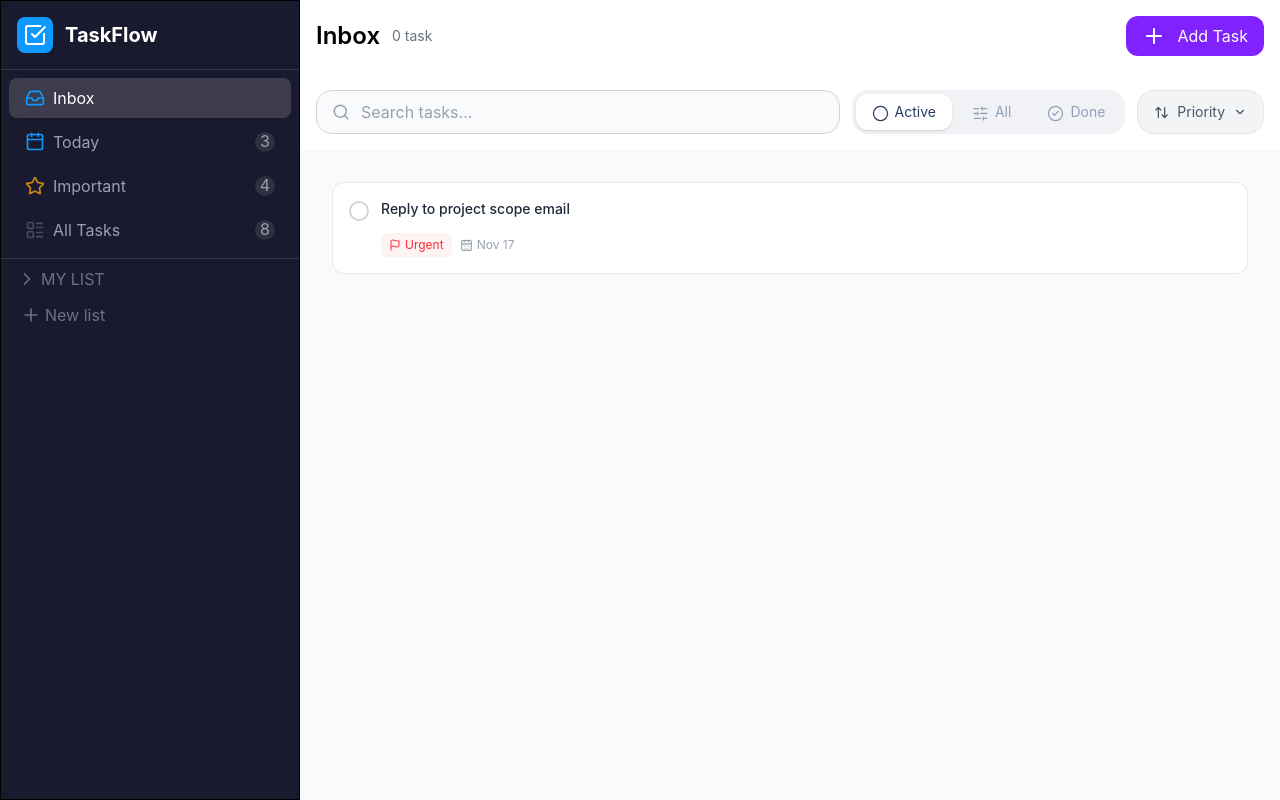
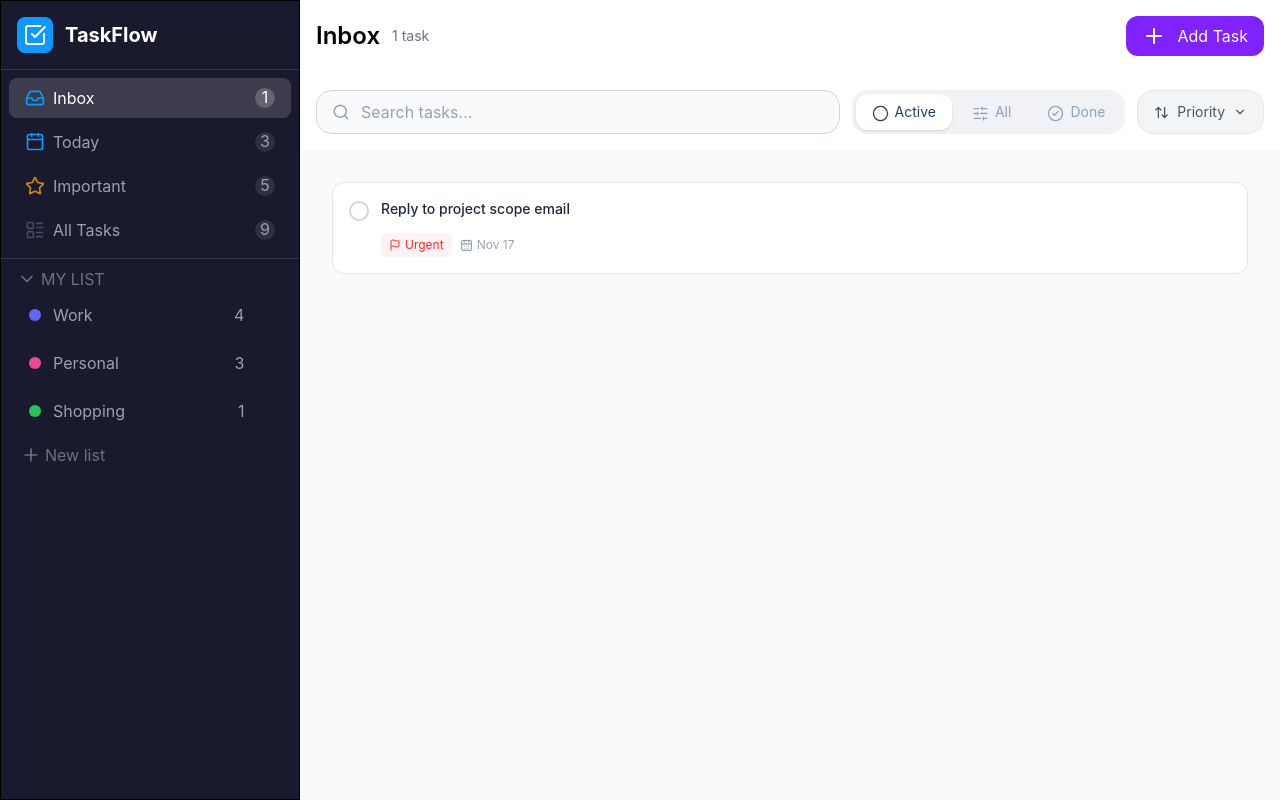
Before and after one commit to ekenekizi/task-flow, a Next.js app: page / in a window 1280 px wide. Built offline with nearby package versions, Linux system fonts and the light colour scheme.

Commit message:
feat: toggle task and subtask completion and show live counts

```diff
--- a/components/layout/SideBar.tsx
+++ b/components/layout/SideBar.tsx
@@ -5,6 +5,8 @@ import { ChevronRight, Plus, X } from "lucide-react";
 import { colors, navItems } from "@/config/navigation";
 import NavItem from "../ui/sidebar/NavItem";
 import { useState } from "react";
+import { countActiveTasks } from "@/lib/task-views";
+import { useTaskStore } from "@/stores/task-store";
 
 import { usePathname, useRouter } from "next/navigation";
 import ListForm from "../ui/sidebar/ListForm";
@@ -27,8 +29,9 @@ export default function SideBar({
   canDeleteList,
   onDeleteList,
 }: SideBarProps) {
-  const [isListOpen, setIsListOpen] = useState(false);
+  const [isListOpen, setIsListOpen] = useState(true);
   const [showListMenu, setShowListMenu] = useState(false);
+  const tasks = useTaskStore((state) => state.tasks);
 
   function toggleListMenu() {
     setShowListMenu(!showListMenu);
@@ -83,7 +86,7 @@ export default function SideBar({
               <NavItem
                 label={item.label}
                 href={item.href}
-                count={item.count}
+                count={countActiveTasks(tasks, item.view)}
                 icon={item.icon}
                 iconColor={item.iconColor}
                 isActive={pathname === item.href}
@@ -116,7 +119,7 @@ export default function SideBar({
                   label={item.label}
                   colorTag={item.colorTag}
                   href={item.href}
-                  count={item.count}
+                  count={countActiveTasks(tasks, { listId: item.id })}
                   isActive={pathname === item.href}
                   onClick={onClose}
                   id={item.id}
--- a/components/tasks/TaskCard.tsx
+++ b/components/tasks/TaskCard.tsx
@@ -8,7 +8,7 @@ import {
   Flag,
   Tag,
 } from "lucide-react";
-
+import { useTaskStore } from "@/stores/task-store";
 import type { Task } from "@/types/task";
 
 interface TaskCardProps {
@@ -42,7 +42,8 @@ const priorityConfig = {
 
 export default function TaskCard({ task, listName, listColor }: TaskCardProps) {
   const [expanded, setExpanded] = useState(false);
-
+  const toggleTask = useTaskStore((state) => state.toggleTask);
+  const toggleSubtask = useTaskStore((state) => state.toggleSubtask);
   const priority = priorityConfig[task.priority];
 
   const completedSubtasks = task.subtasks.filter(
@@ -54,15 +55,16 @@ export default function TaskCard({ task, listName, listColor }: TaskCardProps) {
   return (
     <article className="rounded-xl border border-gray-200 bg-white p-4 transition-colors hover:border-violet-200">
       {/* Task heading */}
-      <div className="flex items-start gap-3">
-        {/* Completion indicator - visual only for now */}
-        <span
-          aria-hidden="true"
-          className={`mt-0.5 size-5 shrink-0 rounded-full border-2 ${
-            task.completed
-              ? "border-violet-600 bg-violet-600"
-              : "border-gray-300"
-          }`}
+      <div className="flex items-start gap-3 ">
+        <button
+          type="button"
+          aria-label={`Complete task ${task.title}`}
+          aria-pressed={task.completed}
+          onClick={() => toggleTask(task.id)}
+          className={`mt-0.5 size-5 shrink-0 rounded-full border-2 hover:border-violet-500 duration-300
+    focus-visible:outline-2 focus-visible:outline-offset-2 focus-visible:outline-violet-600 ${
+      task.completed ? "border-violet-600 bg-violet-600" : "border-gray-300"
+    }`}
         />
 
         {/* Task content */}
@@ -144,12 +146,15 @@ export default function TaskCard({ task, listName, listColor }: TaskCardProps) {
         <div className="ml-9 mt-4 space-y-3 border-l-2 border-gray-100 pl-4">
           {task.subtasks.map((subtask) => (
             <div key={subtask.id} className="flex items-center gap-2">
-              <span
-                className={`size-3.5 shrink-0 rounded border ${
-                  subtask.completed
-                    ? "border-violet-600 bg-violet-600"
-                    : "border-gray-300"
-                }`}
+              <button
+                type="button"
+                aria-label={`Complete subtask ${subtask.title}`}
+                aria-pressed={subtask.completed}
+                onClick={() => toggleSubtask(task.id, subtask.id)}
+                className={`size-3.5 shrink-0 rounded border
+    focus-visible:outline-2 focus-visible:outline-offset-2 focus-visible:outline-violet-600 ${
+      subtask.completed ? "border-violet-600 bg-violet-600" : "border-gray-300"
+    }`}
               />
 
               <span
--- a/components/tasks/TaskView.tsx
+++ b/components/tasks/TaskView.tsx
@@ -1,32 +1,8 @@
 "use client";
 
-import { today as mockToday } from "@/data/task";
 import { useTaskStore } from "@/stores/task-store";
-import type { Task } from "@/types/task";
 import TaskList from "./TaskList";
-
-type View = "inbox" | "today" | "important" | "all" | { listId: string };
-
-function selectTasks(tasks: Task[], view: View): Task[] {
-  if (typeof view === "object") {
-    return tasks.filter((task) => task.listId === view.listId);
-  }
-
-  switch (view) {
-    case "inbox":
-      return tasks.filter(
-        (task) => task.listId === "inbox" || task.listId === null,
-      );
-    case "today":
-      return tasks.filter((task) => task.dueDate === mockToday);
-    case "important":
-      return tasks.filter(
-        (task) => task.priority === "HIGH" || task.priority === "URGENT",
-      );
-    case "all":
-      return tasks;
-  }
-}
+import { selectTasks, type View } from "@/lib/task-views";
 
 export default function TaskView({ view }: { view: View }) {
   const tasks = useTaskStore((state) => state.tasks);
--- a/components/ui/header/PageHeader.tsx
+++ b/components/ui/header/PageHeader.tsx
@@ -3,6 +3,8 @@
 import { navItems } from "@/config/navigation";
 import type { ListItemType } from "@/types/myList";
 import { usePathname } from "next/navigation";
+import { countActiveTasks } from "@/lib/task-views";
+import { useTaskStore } from "@/stores/task-store";
 
 interface PageHeaderProps {
   lists: ListItemType[];
@@ -10,10 +12,16 @@ interface PageHeaderProps {
 
 export default function PageHeader({ lists }: PageHeaderProps) {
   const pathname = usePathname();
-
+  const tasks = useTaskStore((state) => state.tasks);
   const currentPage = [...navItems, ...lists].find(
     (item) => item.href === pathname,
   );
+  const count = currentPage
+    ? countActiveTasks(
+        tasks,
+        "view" in currentPage ? currentPage.view : { listId: currentPage.id },
+      )
+    : 0;
 
   return (
     <div className="flex items-center gap-3">
@@ -29,8 +37,7 @@ export default function PageHeader({ lists }: PageHeaderProps) {
       </h1>
 
       <span className="text-sm text-gray-500">
-        {currentPage?.count ?? 0}{" "}
-        <span>{(currentPage?.count ?? 0) > 1 ? "tasks" : "task"}</span>
+        {count} {count === 1 ? "task" : "tasks"}
       </span>
     </div>
   );
--- a/config/navigation.ts
+++ b/config/navigation.ts
@@ -1,10 +1,4 @@
-import {
-  Calendar,
-  Inbox,
-  LayoutList,
-  Star,
-  type LucideIcon,
-} from "lucide-react";
+import { Calendar, Inbox, LayoutList, Star } from "lucide-react";
 
 import type { NavItemTypes } from "@/types/navigations";
 import type { ColorOptionType, ListItemType } from "@/types/myList";
@@ -28,28 +22,28 @@ export const navItems: NavItemTypes[] = [
   {
     label: "Inbox",
     href: "/",
-    count: 0,
+    view: "inbox",
     icon: Inbox,
     iconColor: "text-primary",
   },
   {
     label: "Today",
     href: "/today",
-    count: 3,
+    view: "today",
     icon: Calendar,
     iconColor: "text-primary",
   },
   {
     label: "Important",
     href: "/important",
-    count: 4,
+    view: "important",
     icon: Star,
     iconColor: "text-important",
   },
   {
     label: "All Tasks",
     href: "/all",
-    count: 8,
+    view: "all",
     icon: LayoutList,
     iconColor: "text-all",
   },
@@ -62,20 +56,17 @@ export const listItems: ListItemType[] = [
     label: "Work",
     colorTag: colors[0].value,
     href: "/list/work",
-    count: 4,
   },
   {
     id: "personal",
     label: "Personal",
     colorTag: colors[2].value,
     href: "/list/personal",
-    count: 3,
   },
   {
     id: "shopping",
     label: "Shopping",
     colorTag: colors[6].value,
     href: "/list/shopping",
-    count: 1,
   },
 ];
--- /dev/null
+++ b/lib/task-views.ts
@@ -0,0 +1,32 @@
+import { today as mockToday } from "@/data/task";
+import type { Task } from "@/types/task";
+
+export type BuiltInView = "inbox" | "today" | "important" | "all";
+export type View = BuiltInView | { listId: string };
+
+export function selectTasks(tasks: Task[], view: View): Task[] {
+  if (typeof view === "object") {
+    return tasks.filter((task) => task.listId === view.listId);
+  }
+
+  switch (view) {
+    case "inbox":
+      return tasks.filter(
+        (task) => task.listId === "inbox" || task.listId === null,
+      );
+    case "today":
+      return tasks.filter((task) => task.dueDate === mockToday);
+    case "important":
+      return tasks.filter(
+        (task) => task.priority === "HIGH" || task.priority === "URGENT",
+      );
+    case "all":
+      return tasks;
+  }
+}
+
+export function countActiveTasks(tasks: Task[] | null, view: View): number {
+  if (tasks === null) return 0;
+
+  return selectTasks(tasks, view).filter((task) => !task.completed).length;
+}
--- a/stores/task-store.ts
+++ b/stores/task-store.ts
@@ -12,6 +12,8 @@ interface TaskStore {
   initializeTasks: () => void;
   addList: (label: string, colorTag: string) => void;
   deleteEmptyList: (id: string) => void;
+  toggleTask: (taskId: string) => void;
+  toggleSubtask: (taskId: string, subtaskId: string) => void;
 }
 
 export const useTaskStore = create<TaskStore>()((set) => ({
@@ -29,7 +31,6 @@ export const useTaskStore = create<TaskStore>()((set) => ({
       label,
       colorTag,
       href: `/list/${id}`,
-      count: 0,
     };
 
     set((state) => ({ lists: [...state.lists, newList] }));
@@ -46,4 +47,35 @@ export const useTaskStore = create<TaskStore>()((set) => ({
 
       return { lists: state.lists.filter((list) => list.id !== id) };
     }),
+
+  toggleTask: (taskId) =>
+    set((state) => {
+      if (state.tasks === null) return state;
+
+      return {
+        tasks: state.tasks.map((task) =>
+          task.id === taskId ? { ...task, completed: !task.completed } : task,
+        ),
+      };
+    }),
+
+  toggleSubtask: (taskId, subtaskId) =>
+    set((state) => {
+      if (state.tasks === null) return state;
+
+      return {
+        tasks: state.tasks.map((task) => {
+          if (task.id !== taskId) return task;
+
+          return {
+            ...task,
+            subtasks: task.subtasks.map((subtask) =>
+              subtask.id === subtaskId
+                ? { ...subtask, completed: !subtask.completed }
+                : subtask,
+            ),
+          };
+        }),
+      };
+    }),
 }));
--- a/types/navigations.ts
+++ b/types/navigations.ts
@@ -1,13 +1,15 @@
 import type { LucideIcon } from "lucide-react";
+import type { BuiltInView } from "@/lib/task-views";
 
 export interface NavItemTypes {
   label: string;
   href: string;
-  count: number;
+  view: BuiltInView;
   icon: LucideIcon;
   iconColor: "text-primary" | "text-important" | "text-all";
 }
-export interface NavItemProps extends NavItemTypes {
+export interface NavItemProps extends Omit<NavItemTypes, "view"> {
+  count: number;
   isActive: boolean;
   onClick: () => void;
 }
```
Also changed, not shown: types/myList.ts (+6 -6 lines).
